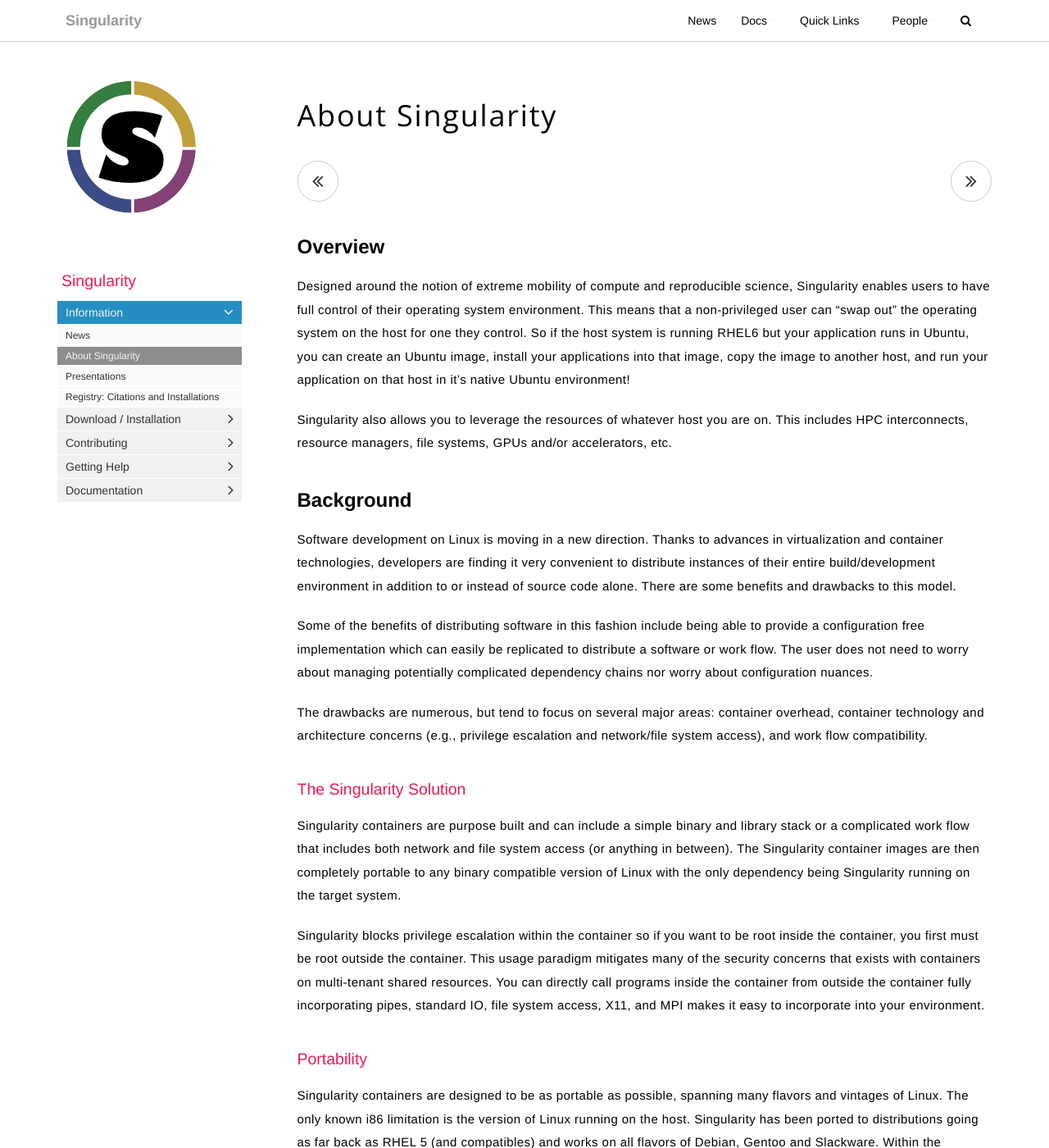
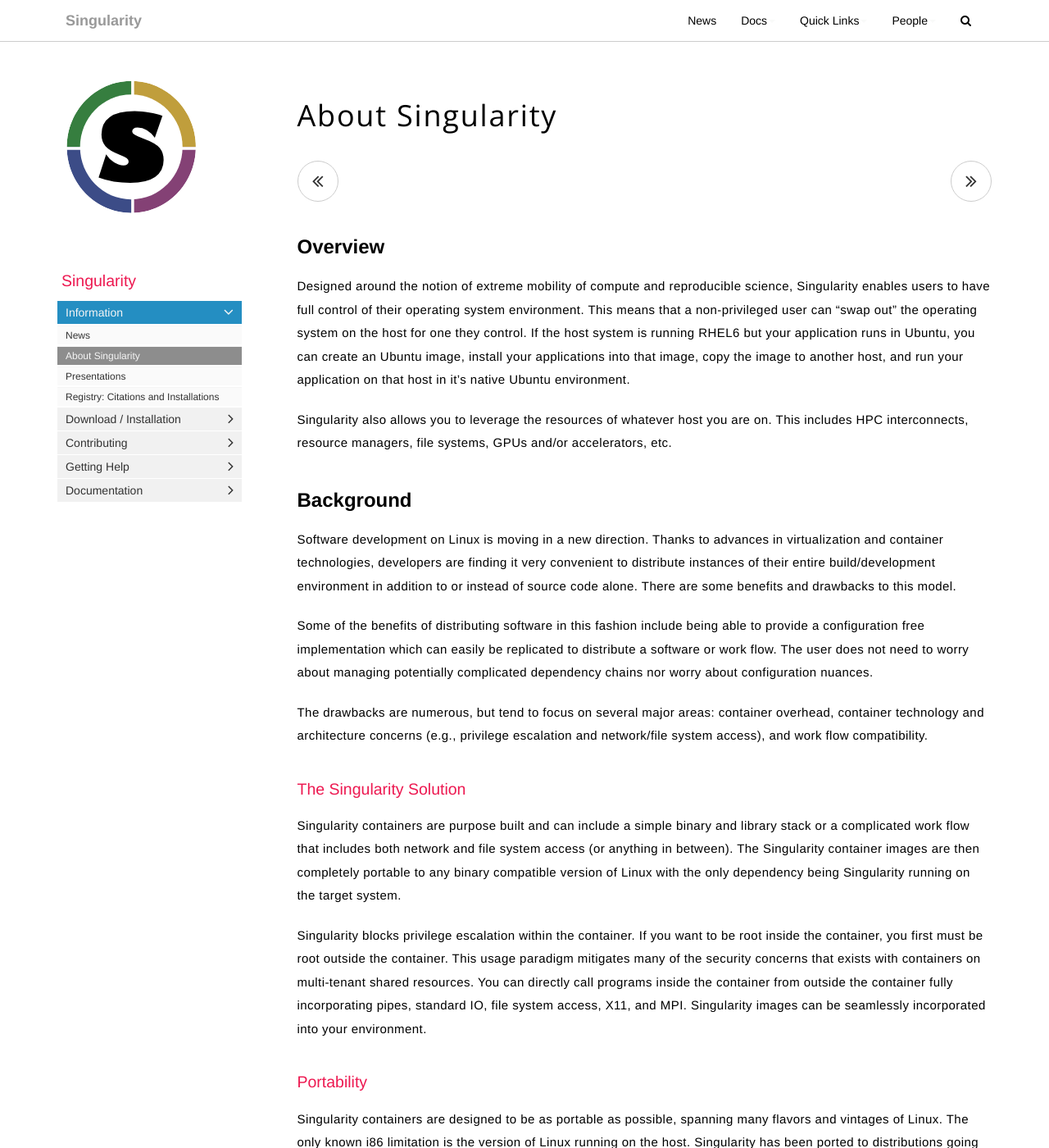
Before and after one commit to singularityware/singularityware.github.io, a Jekyll site: the page built from pages/info/about.md, in a window 1280 px wide and 1400 px high. Shown: the whole window at 82% size. Built offline with Jekyll 4.4.1, drawn with Linux system fonts in a browser that asks for light colours; nearby versions of some CDN libraries; comment, search, counter and statistics services are not loaded; some of the changed text lies outside the part shown.

Commit message:
updating about page

```diff
--- a/pages/info/about.md
+++ b/pages/info/about.md
@@ -7,7 +7,7 @@
 
 ## Overview
 
-Designed around the notion of extreme mobility of compute and reproducible science, Singularity enables users to have full control of their operating system environment. This means that a non-privileged user can "swap out" the operating system on the host for one they control. So if the host system is running RHEL6 but your application runs in Ubuntu, you can create an Ubuntu image, install your applications into that image, copy the image to another host, and run your application on that host in it's native Ubuntu environment!
+Designed around the notion of extreme mobility of compute and reproducible science, Singularity enables users to have full control of their operating system environment. This means that a non-privileged user can "swap out" the operating system on the host for one they control. If the host system is running RHEL6 but your application runs in Ubuntu, you can create an Ubuntu image, install your applications into that image, copy the image to another host, and run your application on that host in it's native Ubuntu environment.
 
 Singularity also allows you to leverage the resources of whatever host you are on. This includes HPC interconnects, resource managers, file systems, GPUs and/or accelerators, etc.
 
@@ -22,7 +22,7 @@
 ### The Singularity Solution
 Singularity containers are purpose built and can include a simple binary and library stack or a complicated work flow that includes both network and file system access (or anything in between). The Singularity container images are then completely portable to any binary compatible version of Linux with the only dependency being Singularity running on the target system.
 
-Singularity blocks privilege escalation within the container so if you want to be root inside the container, you first must be root outside the container. This usage paradigm mitigates many of the security concerns that exists with containers on multi-tenant shared resources. You can directly call programs inside the container from outside the container fully incorporating pipes, standard IO, file system access, X11, and MPI makes it easy to incorporate into your environment.
+Singularity blocks privilege escalation within the container. If you want to be root inside the container, you first must be root outside the container. This usage paradigm mitigates many of the security concerns that exists with containers on multi-tenant shared resources. You can directly call programs inside the container from outside the container fully incorporating pipes, standard IO, file system access, X11, and MPI. Singularity images can be seamlessly incorporated into your environment.
 
 ### Portability
 Singularity containers are designed to be as portable as possible, spanning many flavors and vintages of Linux. The only known i86 limitation is the version of Linux running on the host. Singularity has been ported to distributions going as far back as RHEL 5 (and compatibles) and works on all flavors of Debian, Gentoo and Slackware. Within the container, there are almost no limitations aside from basic binary compatibility.
@@ -33,7 +33,7 @@
 Each Singularity image includes all of the application's necessary run-time libraries and can even include the required data and files for a particular application to run. This encapsulation of the entire user-space environment facilitates not only portability but also reproducibility.
 
 ### License
-Singularity is released under a BSD license with 2 modifications. One of the modifications being that you may not use the names of any project members or contributors (namely UC or the US Department of Energy) to endorse or promote products or services derived from or using this software. And the other is that if you share modified code publicly (or with Berkeley National Laboratory), you will grant similar license terms on your "Enhancements" (see <a href="{{ site.repo }}/blob/master/LICENSE" target="_blank">LICENSE</a> file for more details).
+Singularity is released under a special 3 clause BSD license. Please see our <a href="{{ site.repo }}/blob/master/LICENSE.md" target="_blank">LICENSE</a> file for more details).
 
 ## Features
 
```
